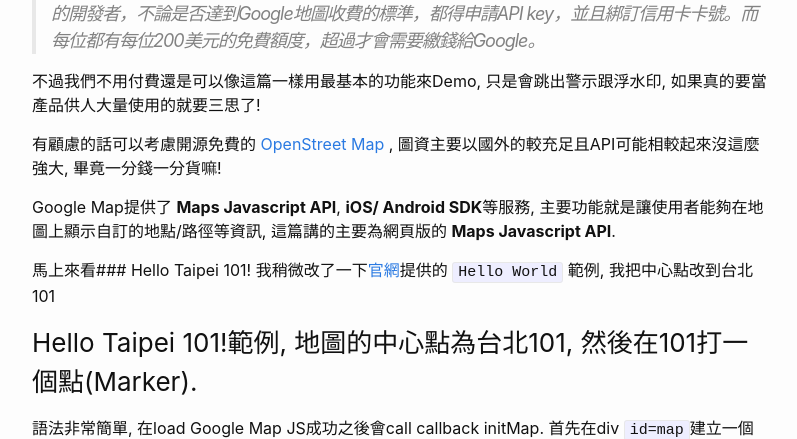
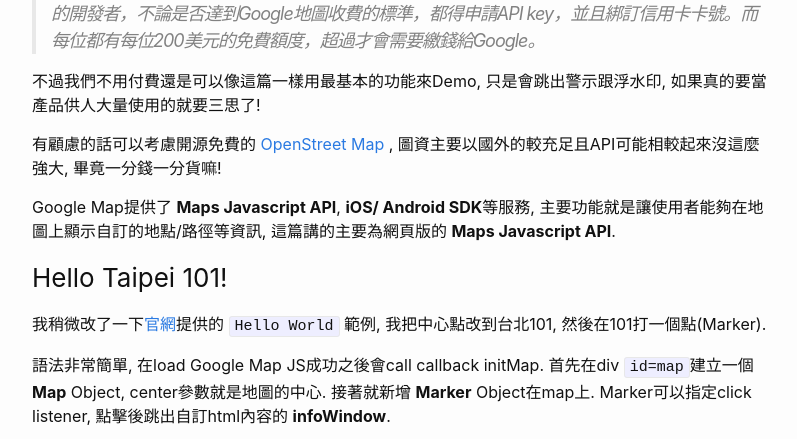
Before and after one commit to t6847kimo/blog, a Jekyll site: the page built from _posts/2019-06-07-add-fb-location-info-on-google-map.md, in a window 1280 px wide and 900 px high, scrolled down 431 px, cut to the strip 0-439 px from the top of the window. Shown: the whole strip, without its empty margins (238-1035 px from the left). Built offline with Jekyll 4.4.1, drawn with Linux system fonts in a browser that asks for light colours; nearby versions of some CDN libraries; comment, search, counter and statistics services are not loaded.

Commit message:
_posts/2019-06-07-add-fb-location-info-on-google-map.md updated from https://stackedit.io/

```diff
--- a/_posts/2019-06-07-add-fb-location-info-on-google-map.md
+++ b/_posts/2019-06-07-add-fb-location-info-on-google-map.md
@@ -19,10 +19,8 @@
 
 Google Map提供了 **Maps Javascript API**, **iOS/ Android SDK**等服務, 主要功能就是讓使用者能夠在地圖上顯示自訂的地點/路徑等資訊, 這篇講的主要為網頁版的 **Maps Javascript API**.
 
-馬上來看### Hello Taipei 101!
-我稍微改了一下[官網](https://developers.google.com/maps/documentation/javascript/tutorial?hl=zh-tw)提供的 `Hello World` 範例, 我把中心點改到台北101
-
-### Hello Taipei 101!範例, 地圖的中心點為台北101, 然後在101打一個點(Marker).
+### Hello Taipei 101!
+我稍微改了一下[官網](https://developers.google.com/maps/documentation/javascript/tutorial?hl=zh-tw)提供的 `Hello World` 範例, 我把中心點改到台北101, 然後在101打一個點(Marker).
 
 語法非常簡單, 在load Google Map JS成功之後會call callback initMap.
 首先在div `id=map`建立一個**Map** Object, center參數就是地圖的中心.
```
Also changed, not shown: other parts of _posts/2019-06-07-add-fb-location-info-on-google-map.md (+2 -2 lines).
